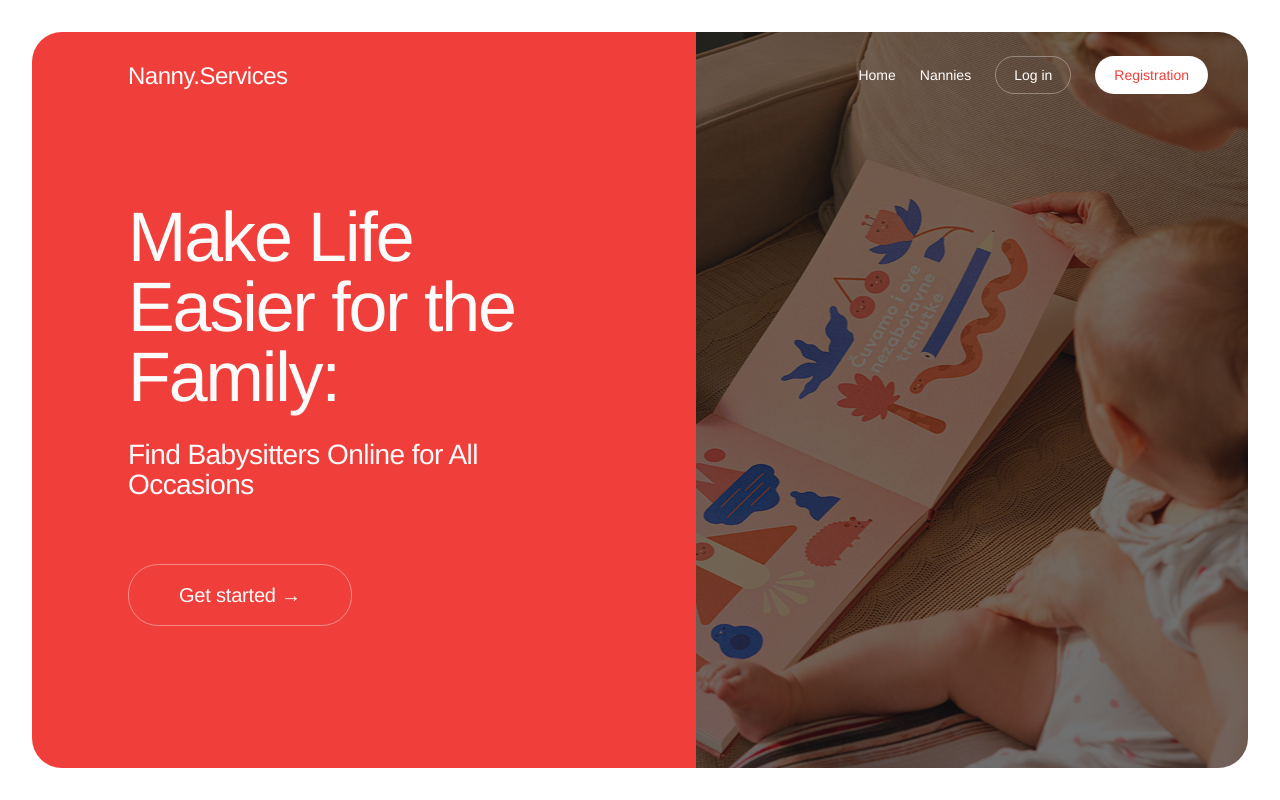
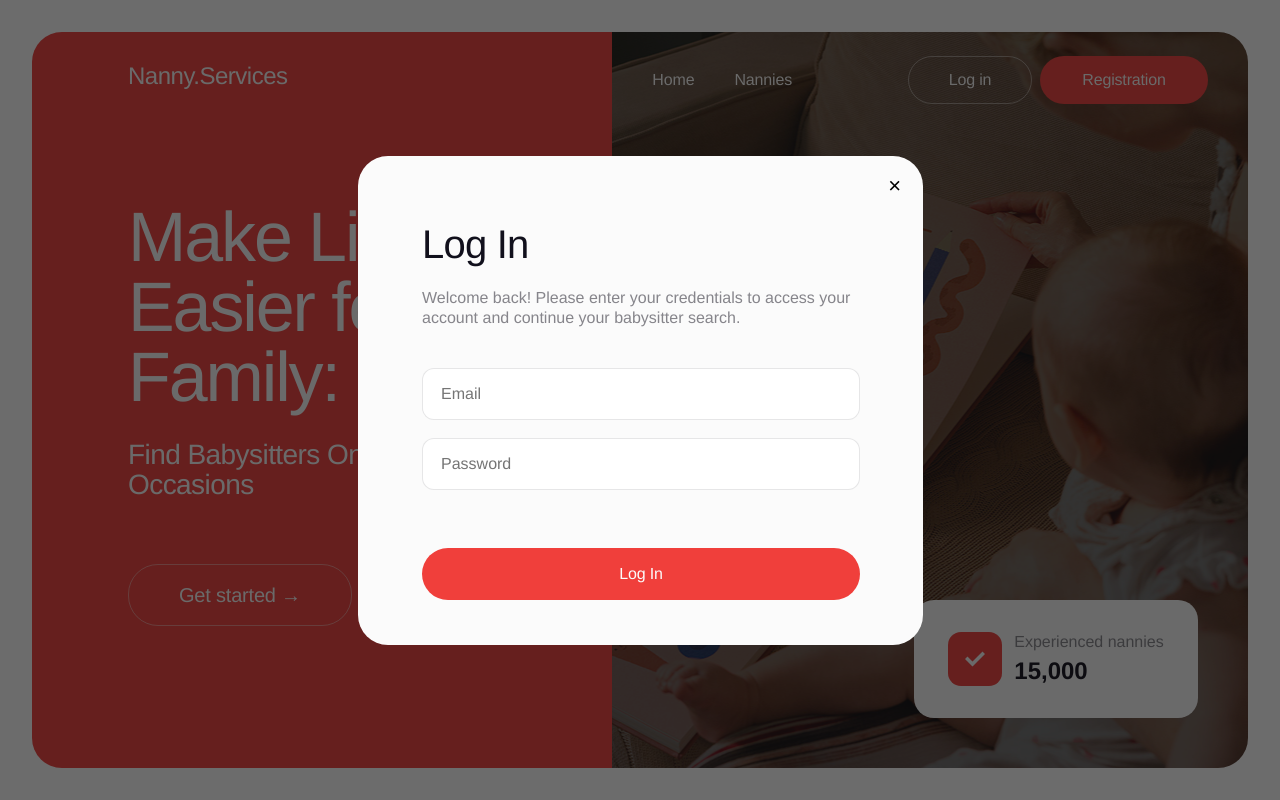
Before and after one commit to olena-hryhorzhevska/nanny-app, a React (Vite) app: page / in a window 1280 px wide. Both pictures are taken after a click on the button "Log in". Built offline with nearby package versions, Linux system fonts and the light colour scheme.

Commit message:
login page done

```diff
--- a/package.json
+++ b/package.json
@@ -10,10 +10,13 @@
     "preview": "vite preview"
   },
   "dependencies": {
+    "@hookform/resolvers": "^5.2.2",
     "modern-normalize": "^3.0.1",
     "react": "^19.2.0",
     "react-dom": "^19.2.0",
-    "react-router-dom": "^7.11.0"
+    "react-hook-form": "^7.70.0",
+    "react-router-dom": "^7.11.0",
+    "yup": "^1.7.1"
   },
   "devDependencies": {
     "@eslint/js": "^9.39.1",
--- /dev/null
+++ b/src/components/LoginModal.css
@@ -0,0 +1,110 @@
+.backdrop {
+  position: fixed;
+  inset: 0;
+  background: rgba(11, 11, 11, 0.6);
+  display: flex;
+  justify-content: center;
+  align-items: center;
+  z-index: 1000;
+}
+
+.modal {
+  background: #fbfbfb;
+  border-radius: 30px;
+  width: 565px;
+  height: 489px;
+  padding: 64px;
+  max-width: calc(100% - 60px);
+  position: relative;
+  opacity: 0;
+  transform: translateY(12px) scale(0.9);
+  transform-origin: center center;
+  animation: modal-in 0.45s cubic-bezier(0.22, 0.61, 0.36, 1) forwards;
+}
+
+@keyframes modal-in {
+  from {
+    opacity: 0;
+    transform: scale(0.8);
+  }
+
+  to {
+    opacity: 1;
+    transform: scale(1);
+  }
+}
+
+.modal-close {
+  position: absolute;
+  top: 16px;
+  right: 16px;
+  border: none;
+  background: transparent;
+  font-size: 22px;
+  cursor: pointer;
+}
+
+.modal-info {
+  display: flex;
+  flex-direction: column;
+  gap: 20px;
+  margin-bottom: 40px;
+}
+
+.modal-title {
+  font-family: var(--font-family);
+  font-weight: 500;
+  font-size: 40px;
+  line-height: 120%;
+  letter-spacing: -0.02em;
+  color: #11101c;
+}
+
+.modal-paragraph {
+  font-family: var(--font-family);
+  font-weight: 400;
+  font-size: 16px;
+  line-height: 125%;
+  color: rgba(17, 16, 28, 0.5);
+}
+
+.modal-form {
+  display: flex;
+  flex-direction: column;
+  gap: 18px;
+}
+
+.modal-input {
+  border: 1px solid rgba(17, 16, 28, 0.1);
+  border-radius: 12px;
+  padding-left: 18px;
+  width: 438px;
+  height: 52px;
+  font-family: var(--font-family);
+  font-weight: 400;
+  font-size: 16px;
+  line-height: 125%;
+  color: #11101c;
+}
+
+.field-error {
+  margin-top: 2px;
+  font-size: 12px;
+  color: #f03f3b;
+}
+
+.modal-submit {
+  border: none;
+  border-radius: 30px;
+  width: 438px;
+  height: 52px;
+  background: var(--color-primary);
+  font-family: var(--font-family);
+  font-weight: 500;
+  font-size: 16px;
+  line-height: 125%;
+  letter-spacing: -0.01em;
+  color: #fbfbfb;
+  cursor: pointer;
+  margin-top: 40px;
+}
--- /dev/null
+++ b/src/components/LoginModal.jsx
@@ -0,0 +1,103 @@
+
+import { useEffect } from "react";
+import { useForm } from "react-hook-form";
+import * as yup from "yup";
+import { yupResolver } from "@hookform/resolvers/yup";
+import "./LoginModal.css";
+
+const loginSchema = yup.object({
+  email: yup
+    .string()
+    .email("Enter a valid email")
+    .required("Email is required"),
+  password: yup
+    .string()
+    .min(6, "Minimum 6 characters")
+    .required("Password is required"),
+});
+
+export default function LoginModal({ isOpen, onClose, onSubmit }) {
+  const {
+    register,
+    handleSubmit,
+    formState: { errors, isSubmitting },
+    reset,
+  } = useForm({
+    resolver: yupResolver(loginSchema),
+    mode: "onSubmit",
+    defaultValues: {
+      email: "",
+      password: "",
+    },
+  });
+
+  useEffect(() => {
+    if (!isOpen) return;
+
+    const handleKeyDown = (e) => {
+      if (e.key === "Escape") onClose();
+    };
+
+    window.addEventListener("keydown", handleKeyDown);
+    return () => window.removeEventListener("keydown", handleKeyDown);
+  }, [isOpen, onClose]);
+
+  if (!isOpen) return null;
+
+  const submitHandler = (values) => {
+    onSubmit?.(values);
+  };
+
+  const handleClose = () => {
+    onClose();
+    reset();
+  };
+
+  return (
+    <div className="backdrop" onClick={handleClose}>
+      <div className="modal" onClick={(e) => e.stopPropagation()}>
+        <button className="modal-close" onClick={handleClose}>
+          ×
+        </button>
+
+        <div className="modal-info">
+          <h2 className="modal-title">Log In</h2>
+          <p className="modal-paragraph">
+            Welcome back! Please enter your credentials to access your account and
+            continue your babysitter search.
+          </p>
+        </div>
+
+        <form className="modal-form" onSubmit={handleSubmit(submitHandler)}>
+          <input
+            placeholder="Email"
+              className="modal-input"
+              type="email"
+              {...register("email")}
+            />
+            {errors.email && (
+              <span className="field-error">{errors.email.message}</span>
+          )}
+
+          <input
+            placeholder="Password"
+              className="modal-input"
+              type="password"
+              {...register("password")}
+            />
+            {errors.password && (
+              <span className="field-error">{errors.password.message}</span>
+            )}
+
+          <button
+            type="submit"
+            className="modal-submit"
+            disabled={isSubmitting}
+          >
+            Log In
+          </button>
+        </form>
+      </div>
+    </div>
+  );
+}
--- a/src/pages/Home.css
+++ b/src/pages/Home.css
@@ -88,30 +88,99 @@
   gap: 24px;
 }
 
+.nav-links {
+  display: flex;
+  align-items: center;
+  gap: 40px;
+}
+
+.auth-buttons {
+  display: flex;
+  margin-left: 92px;
+  align-items: center;
+  gap: 8px;
+}
+
 .hero-nav a {
   text-decoration: none;
-  color: #ffffff;
-  font-size: 14px;
+  font-family: var(--font-family);
+  font-weight: 400;
+  font-size: 16px;
+  line-height: 125%;
+  letter-spacing: -0.01em;
+  color: #fbfbfb;
 }
 
 .nav-btn {
-  padding: 10px 18px;
-  border-radius: 999px;
-  border: 1px solid #ffffff55;
-  background: transparent;
-  color: #ffffff;
+  border: 1px solid rgba(251, 251, 251, 0.4);
+  border-radius: 30px;
+  width: 124px;
+  height: 48px;
+  background-color: transparent;
+  font-family: var(--font-family);
+  font-weight: 400;
+  font-size: 16px;
+  line-height: 125%;
+  letter-spacing: -0.01em;
+  color: #fbfbfb;
   cursor: pointer;
-  font-size: 14px;
 }
 
 .nav-btn-primary {
-  background: #ffffff;
-  color: var(--color-primary);
+  background: var(--color-primary);
   border-color: transparent;
+  width: 168px;
+  height: 48px;
 }
 
 .hero-right-body {
   flex: 1;
   display: flex;
   align-items: flex-end;
+  justify-content: flex-end;
 }
+
+.stats-card {
+  width: 284px;
+  height: 118px;
+  background: #fbfbfb;
+  border-radius: 20px;
+  display: flex;
+  gap: 16px;
+  align-items: center;
+  justify-content: center;
+  gap: 12px;
+  position: absolute;
+  right: 50px;
+  bottom: 50px;
+}
+
+.red-square {
+  border-radius: 13px;
+  width: 54px;
+  height: 54px;
+  background-color: var(--color-primary);
+  display: flex;
+  align-items: center;
+  justify-content: center;
+}
+
+.container-exp-nannies {
+  display: flex;
+  flex-direction: column;
+  gap: 6px;
+}
+
+.exp-nannies {
+  font-family: var(--font-family);
+  font-weight: 400;
+  font-size: 16px;
+  color: rgba(17, 16, 28, 0.5);
+}
+
+.nannies-number {
+  font-family: var(--font-family);
+  font-weight: 700;
+  font-size: 24px;
+  color: #11101c;
+}
--- a/src/pages/Home.jsx
+++ b/src/pages/Home.jsx
@@ -1,8 +1,22 @@
 import { Link } from "react-router-dom";
 import "./Home.css";
 import PageLayout from "../components/PageLayout.jsx";
+import "../assets/icons.svg";
+import LoginModal from "../components/LoginModal.jsx";
+import { useState } from "react";
 
 export default function Home() {
+  const [isLoginOpen, setIsLoginOpen] = useState(false);
+
+  const openLogin = () => setIsLoginOpen(true);
+  const closeLogin = () => setIsLoginOpen(false);
+
+  const handleLoginSubmit = (data) => {
+    console.log("Login form data:", data);
+    // сюда позже добавим firebase login
+    // closeLogin();
+  };
+
   return (
     <PageLayout>
       <section className="hero-card">
@@ -21,17 +35,41 @@ export default function Home() {
         <div className="hero-right section-inner">
           <header className="hero-right-header">
             <nav className="hero-nav">
-              <Link to="/">Home</Link>
-              <Link to="/nannies">Nannies</Link>
-              <button className="nav-btn">Log in</button>
-              <button className="nav-btn nav-btn-primary">Registration</button>
+              <div className="nav-links">
+                <Link to="/">Home</Link>
+                <Link to="/nannies">Nannies</Link>
+              </div>
+
+              <div className="auth-buttons">
+                <button className="nav-btn" onClick={openLogin}>Log in</button>
+                <button className="nav-btn nav-btn-primary">
+                  Registration
+                </button>
+              </div>
             </nav>
           </header>
 
           <div className="hero-right-body">
+            <div className="stats-card">
+              <div className="red-square">
+                <svg width="30" height="30">
+                  <use href="/src/assets/icons.svg#icon-check" />
+                </svg>
+              </div>
+              <div className="container-exp-nannies">
+                <p className="exp-nannies">Experienced nannies</p>
+                <p className="nannies-number">15,000</p>
+              </div>
+            </div>
           </div>
         </div>
       </section>
+
+      <LoginModal
+        isOpen={isLoginOpen}
+        onClose={closeLogin}
+        onSubmit={handleLoginSubmit}
+      />
     </PageLayout>
   );
 }
```
Also changed, not shown: src/assets/icons.svg (added), 1 other file (tests, documents, lock files or other folders).
